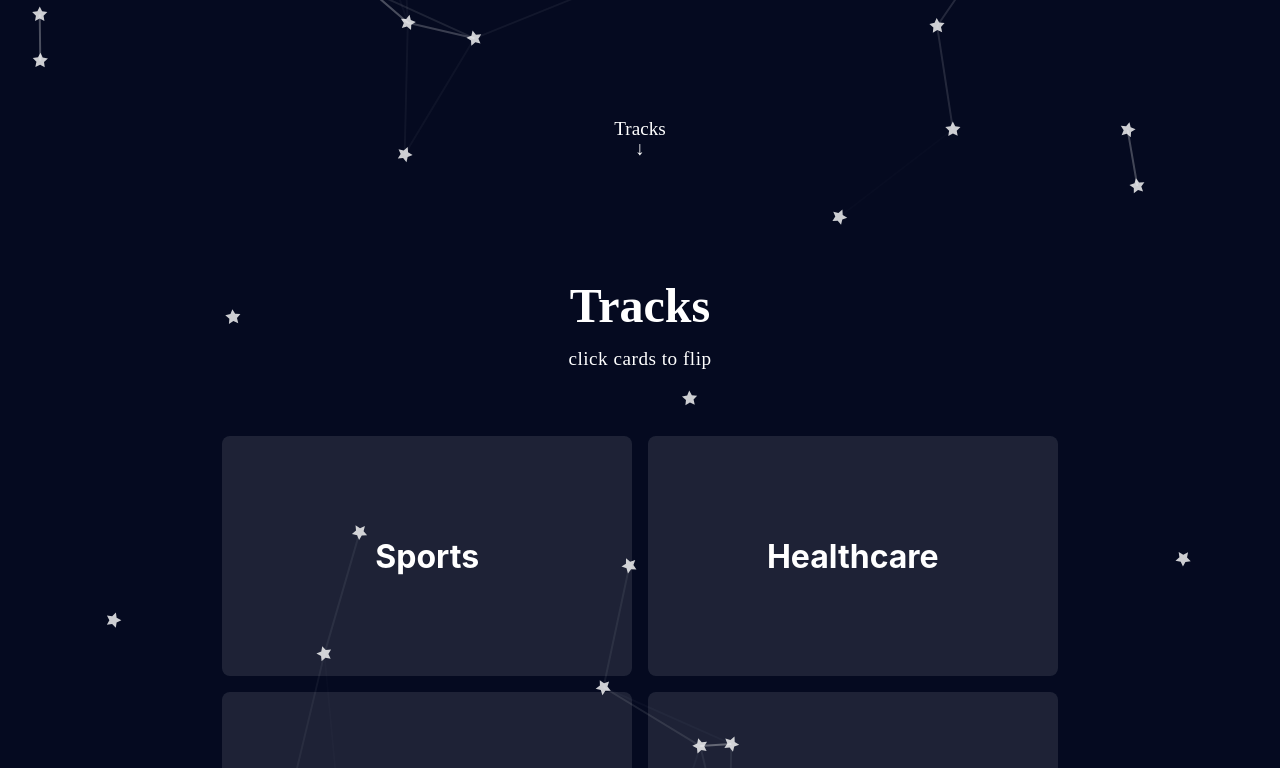
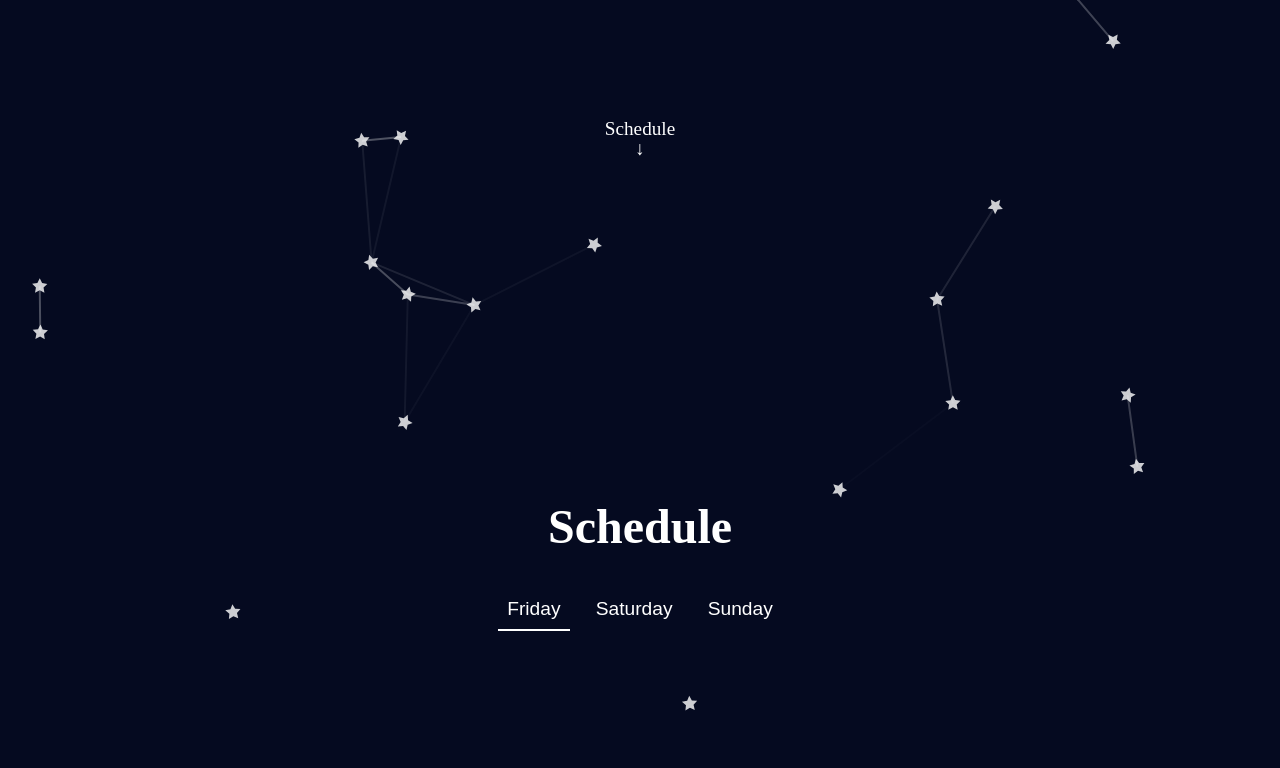
Before and after one commit to DataScience-GT/hacklytics-website-2023, a React (Create React App) app in the folder client/: page / in a window 1280 px wide. Shown: the part 3120-3888 px from the top of the page. Built offline with nearby package versions, Linux system fonts and the light colour scheme; a web font is replaced by a local one.

Commit message:
schedule

```diff
--- /dev/null
+++ b/client/src/Components/EventScheduleSection/EventScheduleSection.css
@@ -0,0 +1,38 @@
+.schedule-tabs {
+  display: -webkit-box;
+  display: -ms-flexbox;
+  display: flex;
+  -webkit-box-orient: horizontal;
+  -webkit-box-direction: normal;
+      -ms-flex-direction: row;
+          flex-direction: row;
+  width: -webkit-fit-content;
+  width: -moz-fit-content;
+  width: fit-content;
+  gap: 1em;
+}
+
+.schedule-tabs .schedule-tabs-button {
+  font-size: 1.2em;
+  background: none;
+  color: inherit;
+  border: none;
+  -webkit-box-sizing: border-box;
+          box-sizing: border-box;
+  border-bottom: 2px solid transparent;
+  padding: 0.5em;
+  cursor: pointer;
+}
+
+.schedule-tabs .schedule-tabs-button:hover {
+  border-bottom: 2px solid rgba(255, 255, 255, 0.4);
+}
+
+.schedule-tabs ._active {
+  border-bottom: 2px solid #fff;
+}
+
+.schedule-tabs ._active:hover {
+  border-bottom: 2px solid #fff;
+}
+/*# sourceMappingURL=EventScheduleSection.css.map */
--- /dev/null
+++ b/client/src/Components/EventScheduleSection/EventScheduleSection.scss
@@ -0,0 +1,28 @@
+.schedule-tabs {
+  display: flex;
+  flex-direction: row;
+  width: fit-content;
+  gap: 1em;
+
+  .schedule-tabs-button {
+    font-size: 1.2em;
+
+    background: none;
+    color: inherit;
+    border: none;
+    box-sizing: border-box;
+
+    border-bottom: 2px solid transparent;
+    padding: 0.5em;
+    cursor: pointer;
+    &:hover {
+      border-bottom: 2px solid rgba($color: #fff, $alpha: 0.4);
+    }
+  }
+  ._active {
+    border-bottom: 2px solid #fff;
+    &:hover {
+      border-bottom: 2px solid #fff;
+    }
+  }
+}
--- /dev/null
+++ b/client/src/Components/EventScheduleSection/index.js
@@ -0,0 +1,39 @@
+import { useState } from "react";
+import "./EventScheduleSection.css";
+
+const EventScheduleSection = (params) => {
+  const [day, setDay] = useState(1);
+
+  return (
+    <div className="event-schedule-section">
+      <div className="schedule-tabs">
+        <button
+          className={`${"schedule-tabs-button"} ${day === 1 ? "_active" : ""}`}
+          onClick={() => {
+            if (day !== 1) setDay(1);
+          }}
+        >
+          Friday
+        </button>
+        <button
+          className={`${"schedule-tabs-button"} ${day === 2 ? "_active" : ""}`}
+          onClick={() => {
+            if (day !== 2) setDay(2);
+          }}
+        >
+          Saturday
+        </button>
+        <button
+          className={`${"schedule-tabs-button"} ${day === 3 ? "_active" : ""}`}
+          onClick={() => {
+            if (day !== 3) setDay(3);
+          }}
+        >
+          Sunday
+        </button>
+      </div>
+    </div>
+  );
+};
+
+export default EventScheduleSection;
--- a/client/src/Pages/Home/Home.css
+++ b/client/src/Pages/Home/Home.css
@@ -673,6 +673,35 @@
 
 #faq .faq-flex > .major,
 #tracks .faq-flex > .major {
+  display: block;
+  position: relative;
+  height: -webkit-fit-content;
+  height: -moz-fit-content;
+  height: fit-content;
+  width: 100%;
+  text-align: center;
+  font-size: 3em;
+  margin-bottom: 40px;
+  font-weight: 700;
+  font-family: "Outfit";
+  line-height: 0.9em;
+}
+
+#schedule {
+  color: #fff;
+}
+
+#schedule .schedule-flex {
+  display: -webkit-box;
+  display: -ms-flexbox;
+  display: flex;
+  -webkit-box-orient: vertical;
+  -webkit-box-direction: normal;
+      -ms-flex-direction: column;
+          flex-direction: column;
+}
+
+#schedule .major {
   display: block;
   position: relative;
   height: -webkit-fit-content;
--- a/client/src/Pages/Home/Home.scss
+++ b/client/src/Pages/Home/Home.scss
@@ -522,6 +522,26 @@
       font-family: "Outfit";
       line-height: 0.9em;
     }
+  }
+}
+
+#schedule {
+  color: #fff;
+  .schedule-flex {
+    display: flex;
+    flex-direction: column;
+  }
+  .major {
+    display: block;
+    position: relative;
+    height: fit-content;
+    width: 100%;
+    text-align: center;
+    font-size: 3em;
+    margin-bottom: 40px;
+    font-weight: 700;
+    font-family: "Outfit";
+    line-height: 0.9em;
   }
 }
 
--- a/client/src/Pages/Home/index.js
+++ b/client/src/Pages/Home/index.js
@@ -63,6 +63,7 @@ import echo from "../../Assets/Images/Sponsors/echoar.png";
 import microsoft from "../../Assets/Images/Sponsors/microsoft.webp";
 
 import Footer from "../../Components/Footer";
+import EventScheduleSection from "../../Components/EventScheduleSection";
 
 const Home = (params) => {
   return (
@@ -208,10 +209,16 @@ const Home = (params) => {
             </div>
           </div>
         </div>
-        <a className="continue-reading" href="#tracks">
-          <span className="text">Tracks</span>
+        <a className="continue-reading" href="#schedule">
+          <span className="text">Schedule</span>
           <span className="arrow">↓</span>
         </a>
+      </Section>
+      <Section id="schedule">
+        <div className="schedule-flex">
+          <h1 className="major">Schedule</h1>
+          <EventScheduleSection />
+        </div>
       </Section>
       <Section id="tracks">
         <div className="tracks-flex">
```
Also changed, not shown: 2 other files (tests, documents, lock files or other folders).
